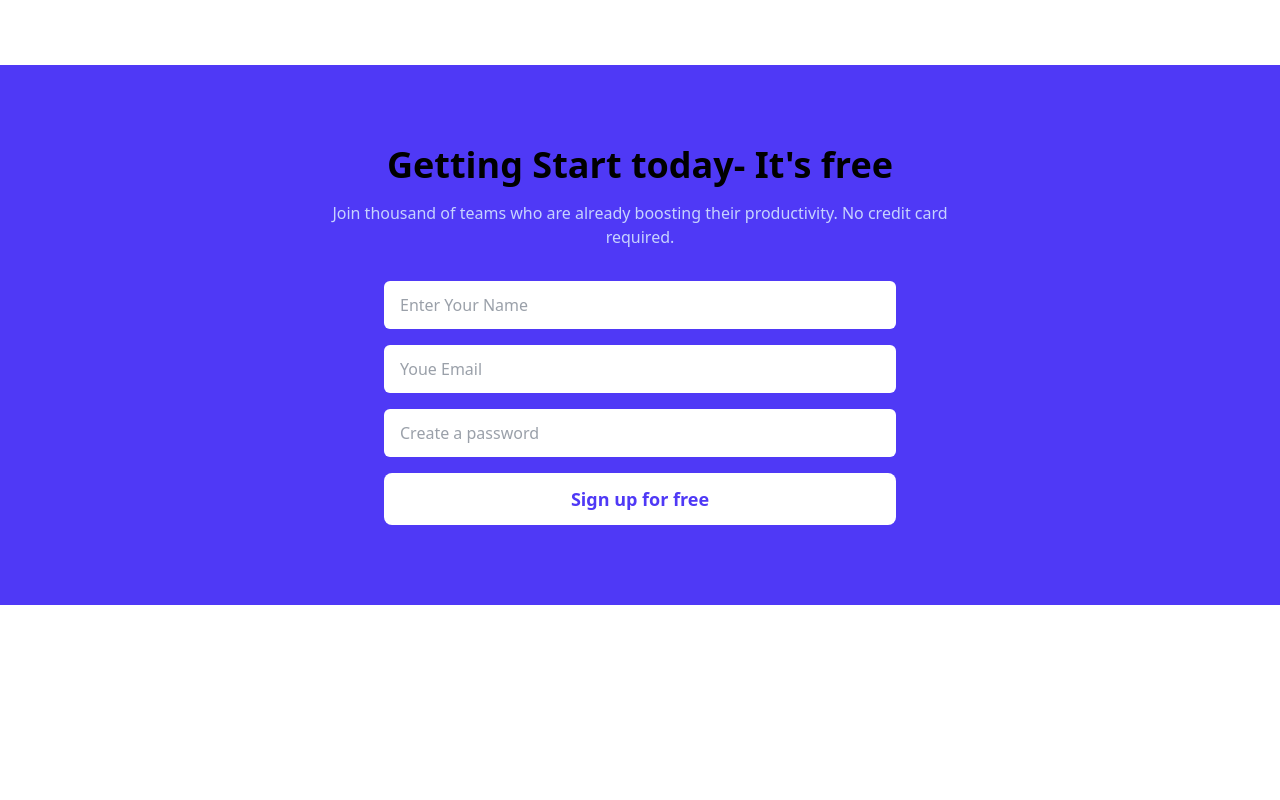
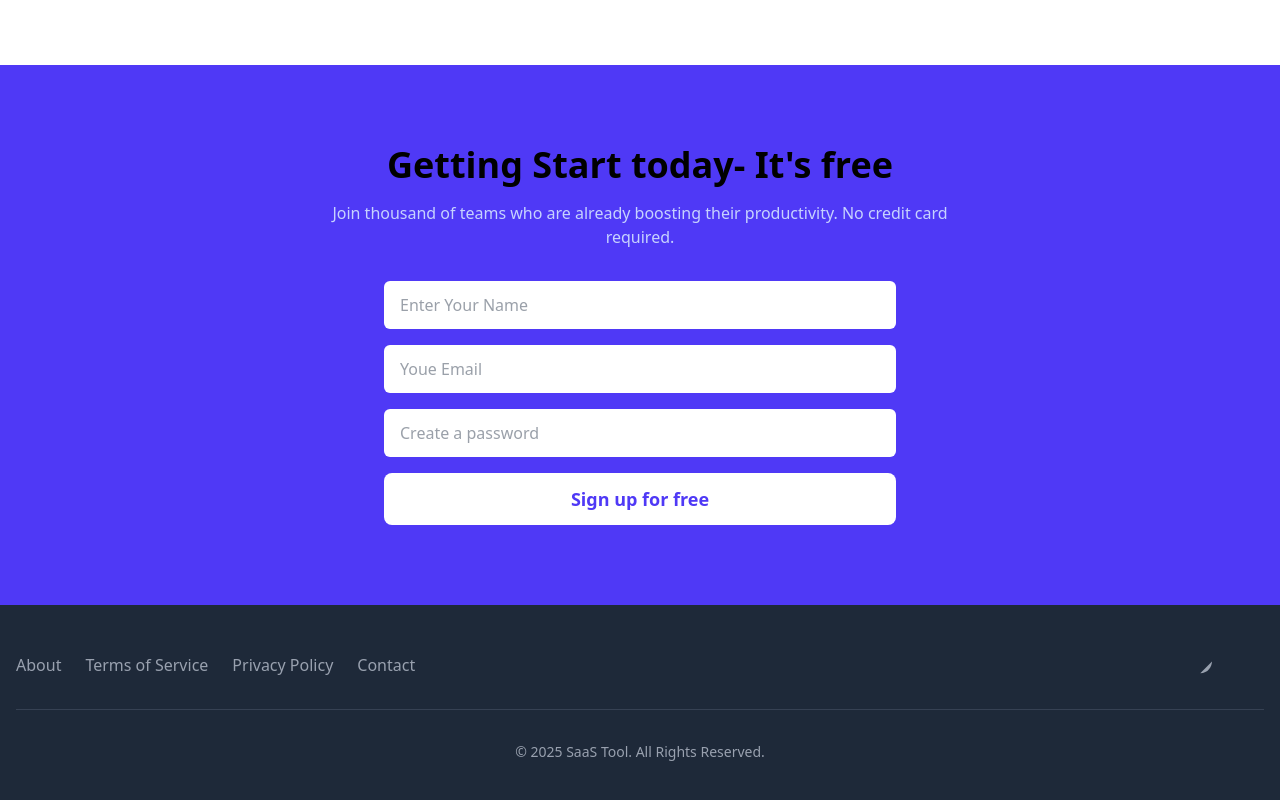
Before and after one commit to rohit3171999/saas-tool-landing-page, a React (Vite) app: page / in a window 1280 px wide. Shown: the part 1804-2604 px from the top of the page. Before the commit the page ends 2409 px from the top, so only its background shows below. Built offline with nearby package versions, Linux system fonts and the light colour scheme.

Commit message:
add markup in Footer component

```diff
--- a/src/App.jsx
+++ b/src/App.jsx
@@ -3,6 +3,7 @@ import HeroSection from "./components/HeroSection.jsx";
 import FeatureSection from "./components/FeatureSection.jsx";
 import TestimonialSection from "./components/TestimonialSection.jsx";
 import CallToActionSection from "./components/CallToActionSection.jsx";
+import Footer from "./components/Footer.jsx";
 
 function App(){
     return(
@@ -12,6 +13,7 @@ function App(){
             <FeatureSection />
             <TestimonialSection />
             <CallToActionSection />
+            <Footer />
         </>
     )
 }
--- a/src/components/Footer.jsx
+++ b/src/components/Footer.jsx
@@ -1,7 +1,49 @@
-function Footer(){
-    return(
-        <>
-        </>
-    )
+/*
+* Description: Bottom section with legal links and optional social icons.
+* Purpose: Provides additional navigation, compliance info, and branding consistency.
+*/
+
+function Footer() {
+    return (
+        <footer className="bg-gray-800 text-gray-400">
+            <div className="container mx-auto px-4 py-12">
+                <div className="flex flex-col md:flex-row justify-between items-center">
+
+                    {/* Footer Links */}
+                    <nav className="flex flex-wrap justify-center md:justify-start space-x-6 mb-6 md:mb-0">
+                        <a href="#about" className="hover:text-white transition-colors duration-300">About</a>
+                        <a href="#terms" className="hover:text-white transition-colors duration-300">Terms of Service</a>
+                        <a href="#privacy" className="hover:text-white transition-colors duration-300">Privacy Policy</a>
+                        <a href="#contact" className="hover:text-white transition-colors duration-300">Contact</a>
+                    </nav>
+
+                    {/* Social Icons */}
+                    <div className="flex justify-center space-x-6">
+                        {/* Twitter Icon */}
+                        <a href="https://twitter.com" className="hover:text-white transition-colors duration-300">
+                            <span className="sr-only">Twitter</span>
+                            <svg className="w-6 h-6" fill="currentColor" viewBox="0 0 24 24" aria-hidden="true">
+                                <path d="M8.29 20.251c7.547 0 11.675-6.253 11.675-11.675..."></path>
+                            </svg>
+                        </a>
+
+                        {/* GitHub Icon */}
+                        <a href="https://github.com" className="hover:text-white transition-colors duration-300">
+                            <span className="sr-only">GitHub</span>
+                            <svg className="w-6 h-6" fill="currentColor" viewBox="0 0 24 24" aria-hidden="true">
+                                <path fillRule="evenodd" clipRule="evenodd" d="M12 2C6.477 2 2 6.477..."></path>
+                            </svg>
+                        </a>
+                    </div>
+                </div>
+
+                {/* Copyright */}
+                <div className="mt-8 pt-8 border-t border-gray-700 text-center text-sm">
+                    <p>&copy; {new Date().getFullYear()} SaaS Tool. All Rights Reserved.</p>
+                </div>
+            </div>
+        </footer>
+    );
 }
+
 export default Footer;
--- a/src/components/Temp.jsx
+++ /dev/null
@@ -1,41 +0,0 @@
-/*
-* Description: Highlight CTA again with a simple sign-up form.
-* Purpose: Push visitors to register by making the process frictionless.
-* */
-function CallToActionSection(){
-    return (
-        <section id="signup" className="bg-indigo-600 py-20">
-            <div className="container mx-auto px-4 text-center">
-                {/* Section Header */}
-                <h2 className="text-3xl md:text-4xl font-extrabold text-white">
-                    Get Started Today – It’s Free
-                </h2>
-                <p className="text-indigo-200 mt-4 max-w-2xl mx-auto">
-                    Join thousands of teams who are already boosting their productivity. No credit card required.
-                </p>
-
-                {/* Sign-up Form */}
-                <div className="mt-8 max-w-lg mx-auto">
-                    <form className="space-y-4">
-                        <div>
-                            <input type="text" placeholder="Your Name" required className="w-full px-4 py-3 rounded-md text-gray-700 bg-white focus:outline-none focus:ring-2 focus:ring-indigo-400 transition" />
-                        </div>
-                        <div>
-                            <input type="email" placeholder="Your Email Address" required className="w-full px-4 py-3 rounded-md text-gray-700 bg-white focus:outline-none focus:ring-2 focus:ring-indigo-400 transition" />
-                        </div>
-                        <div>
-                            <input type="password" placeholder="Create a Password" required className="w-full px-4 py-3 rounded-md text-gray-700 bg-white focus:outline-none focus:ring-2 focus:ring-indigo-400 transition" />
-                        </div>
-                        <button
-                            type="submit"
-                            className="w-full bg-white text-indigo-600 font-bold py-3 px-8 rounded-lg text-lg hover:bg-gray-100 focus:outline-none focus:ring-2 focus:ring-offset-2 focus:ring-offset-indigo-600 focus:ring-white transition-colors duration-300"
-                        >
-                            Sign Up for Free
-                        </button>
-                    </form>
-                </div>
-            </div>
-        </section>
-    );
-}
-export default CallToActionSection;
```
